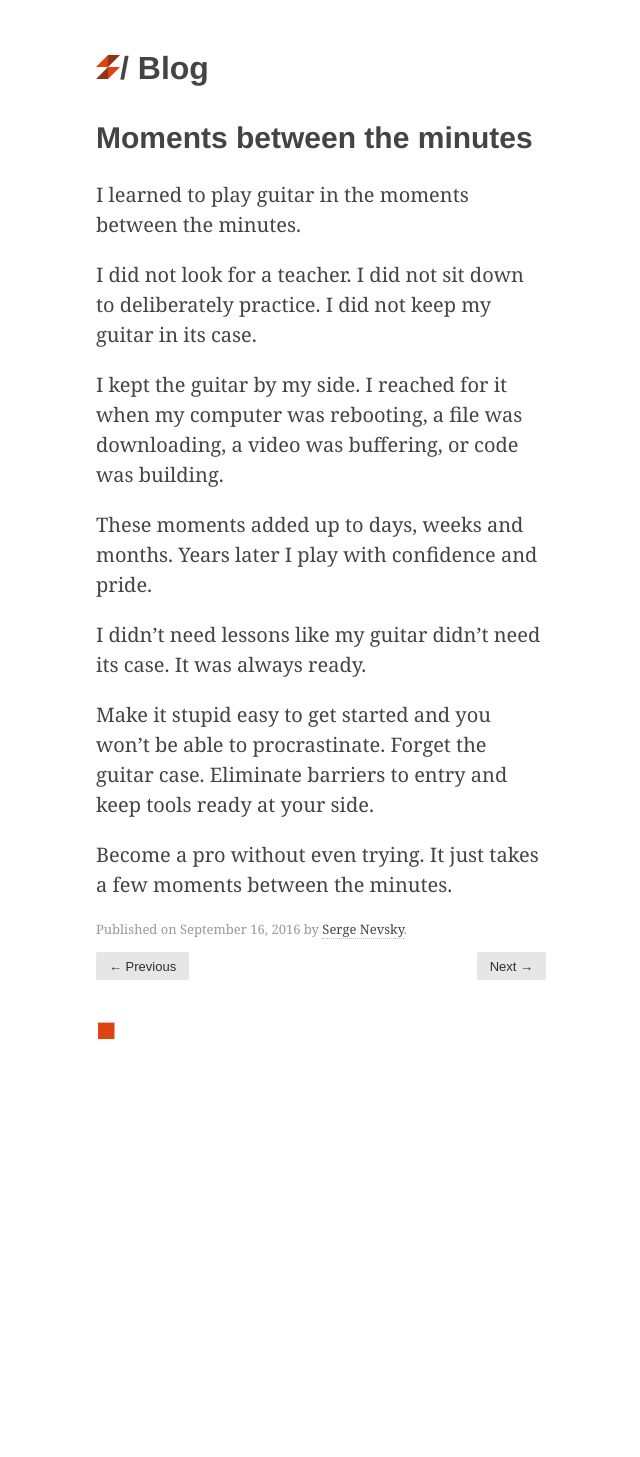
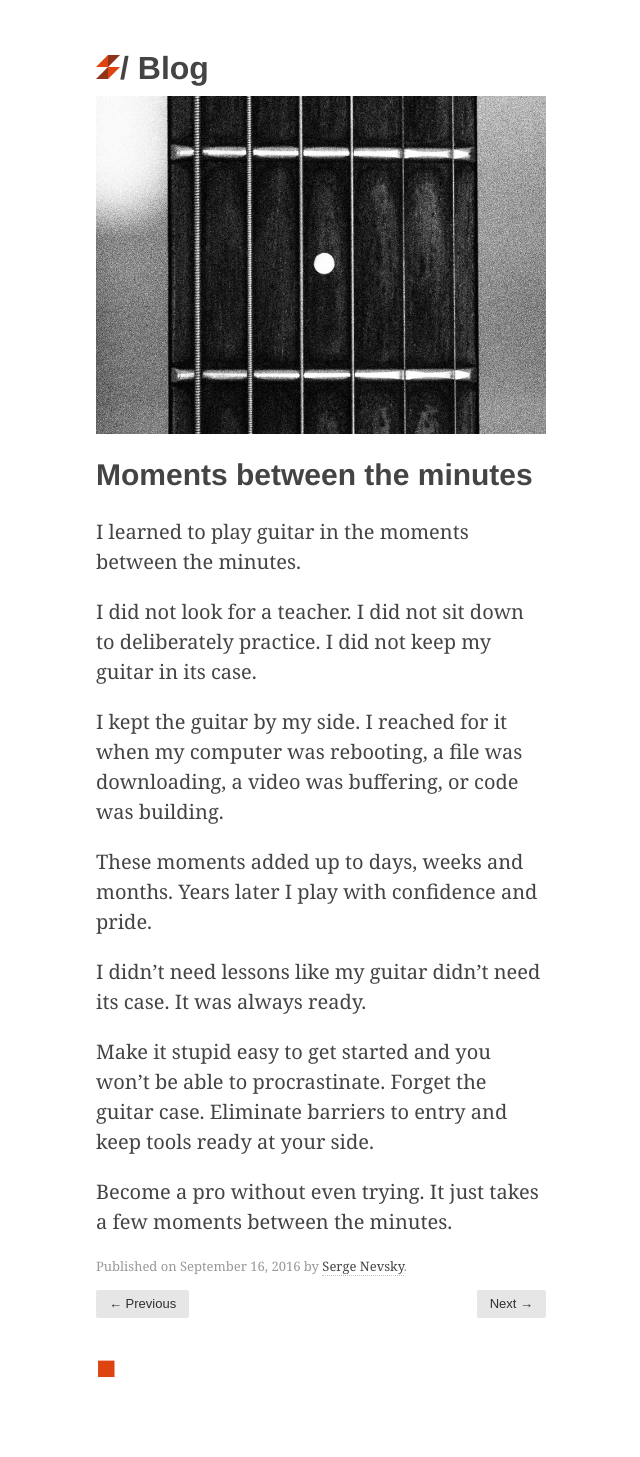
Before and after one commit to Dejital/dejital.github.com, a Jekyll site: the page built from _posts/2016-09-16-moments.md, in a window 1280 px wide. Shown: the whole page, without its empty margins (319-959 px from the left). Built offline with Jekyll 4.4.1, drawn with Linux system fonts in a browser that asks for light colours; before the commit the page ends 1120 px from its top, so only the background shows below that.

Commit message:
Add images to blog posts missing them.

```diff
--- a/_posts/2016-09-16-moments.md
+++ b/_posts/2016-09-16-moments.md
@@ -1,6 +1,7 @@
 ---
 layout: post
 title: Moments between the minutes
+image: /assets/img/guitar-neck.jpg
 ---
 
 I learned to play guitar in the moments between the minutes.
```
Also changed, not shown: _posts/2016-09-15-kindle.md (+1 -0 lines), assets/img/guitar-neck.jpg (added), assets/img/kindle.jpg (added).
